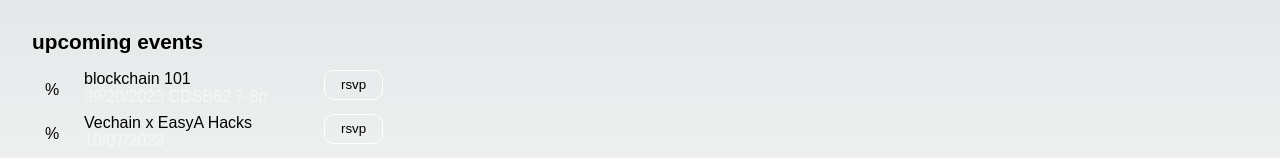
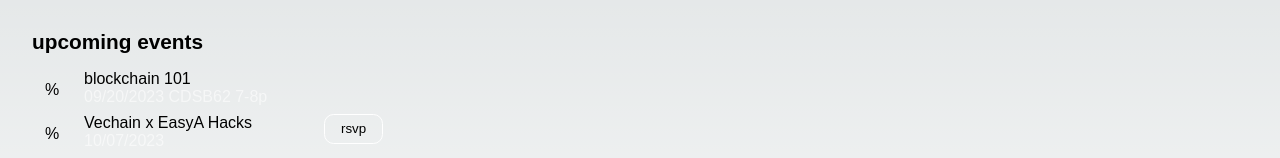
Before and after one commit to bublockchain/bu-blockchain, a Next.js app: page / in a window 1280 px wide. Shown: the part 294-452 px from the top of the page. Built offline with nearby package versions, Linux system fonts and the light colour scheme; a web font is replaced by a local one.

Commit message:
null check

```diff
--- a/pages/index.tsx
+++ b/pages/index.tsx
@@ -27,8 +27,8 @@ export default function Home() {
     {
       name: 'blockchain 101',
       date: '09/20/2023 CDSB62 7-8p',
-      action: 'rsvp',
-      link: 'https://lu.ma/vhseoio4'
+/*       action: 'rsvp',
+      link: 'https://lu.ma/vhseoio4' */
     },
     {
       name: "Vechain x EasyA Hacks",
@@ -116,7 +116,9 @@ export default function Home() {
                         <div className={s.date}>{event.date}</div>
                       </div>
                       <div className={s.action}>
-                        <Link href={event.link}><button>rsvp</button></Link>
+                        {
+                          event.link && <Link href={event.link}><button>rsvp</button></Link>
+                        }
                       </div>
                     </div>
                   )
```
